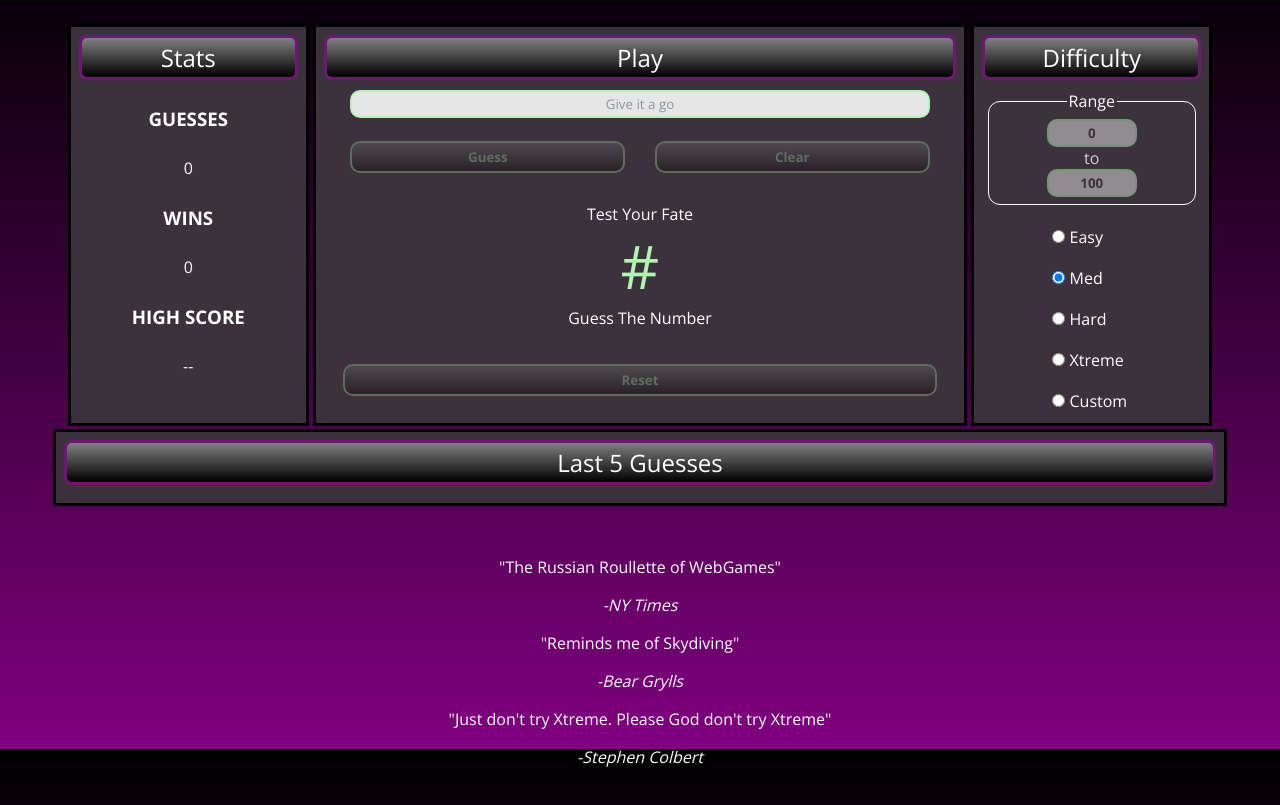
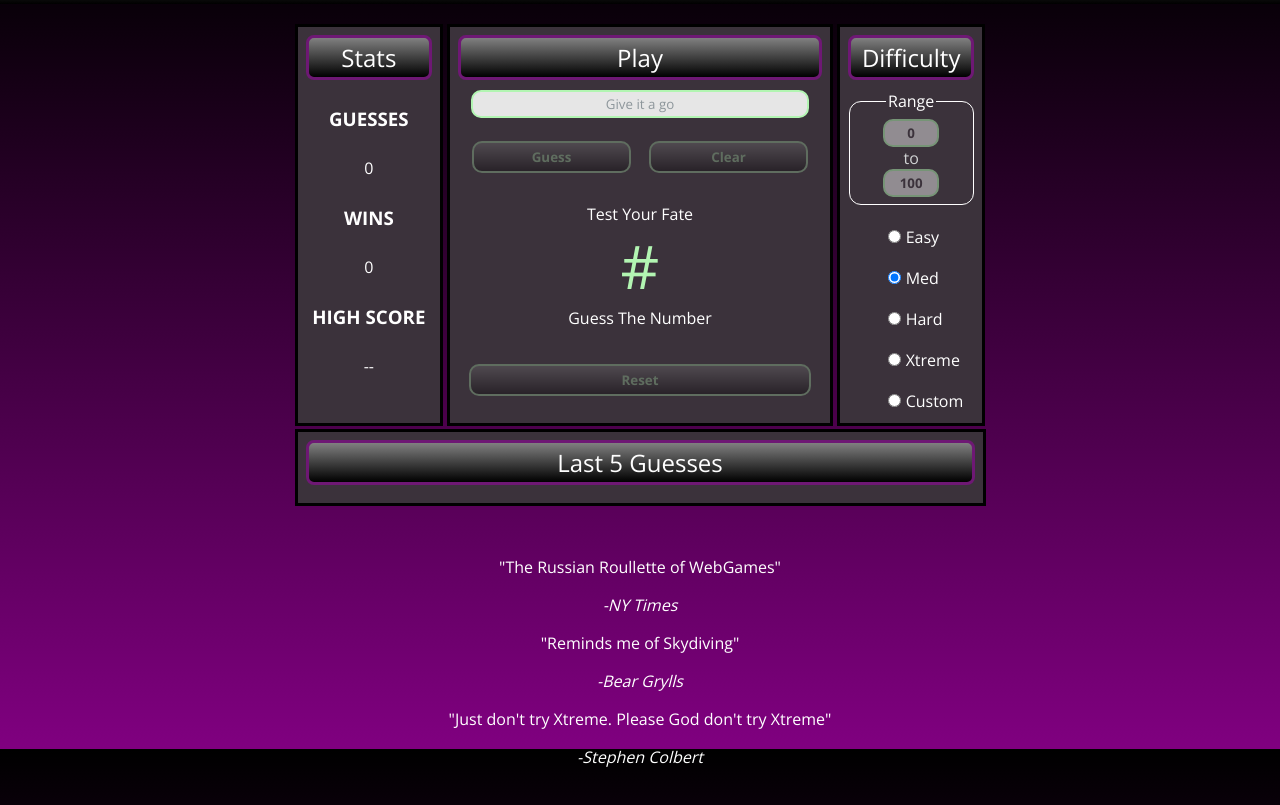
Before and after one commit to jakelauer27/number-guesser, a plain HTML site: page index.html in a window 1280 px wide. Shown: the part 51-856 px from the top of the page. Drawn offline with nearby package versions, Linux system fonts and the light colour scheme.

Commit message:
fix sizing issue for history bar

```diff
--- a/styles.css
+++ b/styles.css
@@ -64,7 +64,7 @@ h2 {
 .game{
   height: 380px;
   margin: 10px auto;
-  width: 95%;
+  width: 700px;
 }
 
 .level,
@@ -88,7 +88,7 @@ form {
 }
 
 .history {
-  width: 90%;
+  width: 669px;
   margin: 35px auto;
   border: 3px solid black;
   padding: 8px;
@@ -245,7 +245,7 @@ footer {
   margin: 50px auto;
 }
 
-@media screen and (max-width: 670px) {
+@media screen and (max-width: 690px) {
   .game {
   max-width: 100%;
   width: 92%;
```
